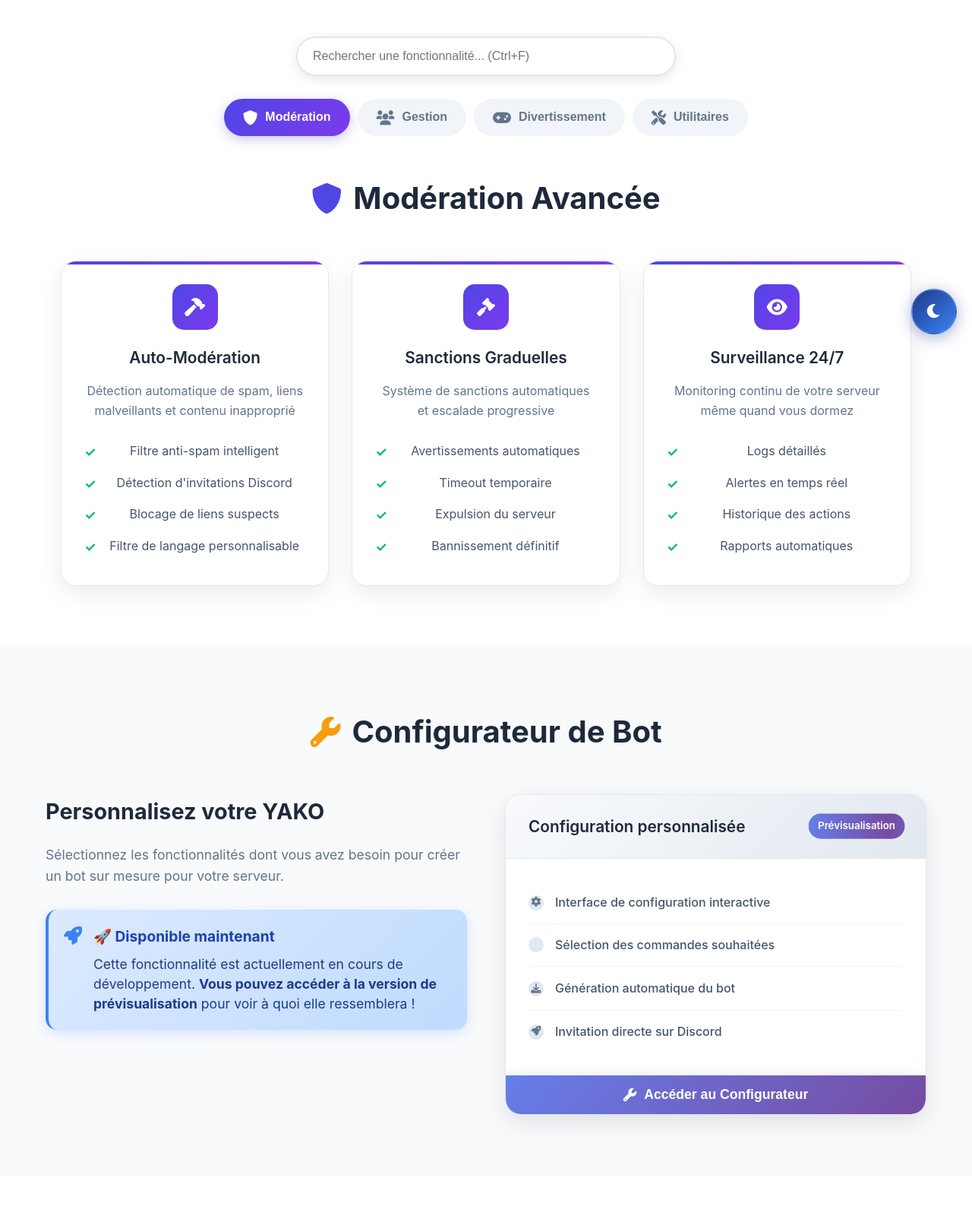
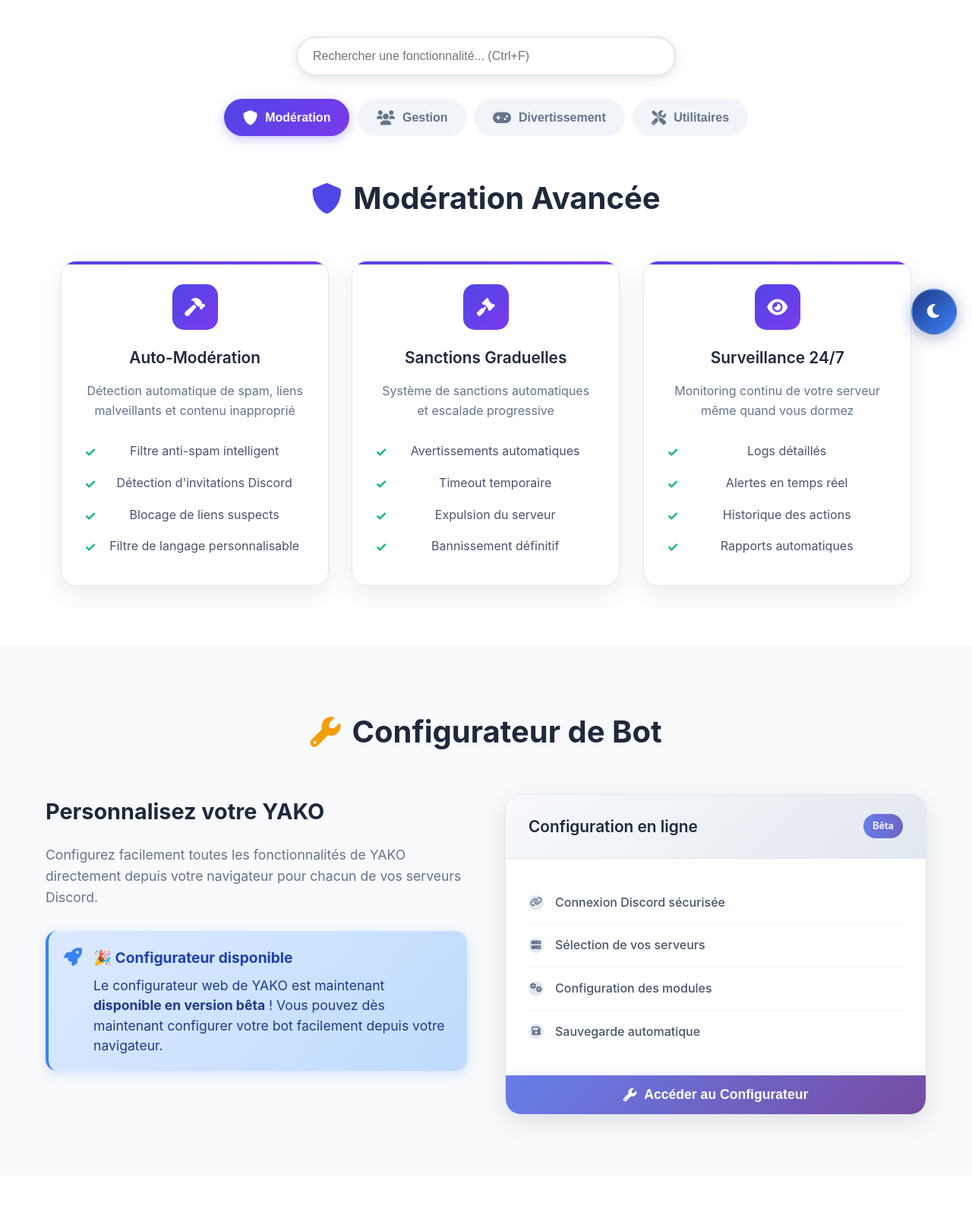
Before and after one commit to JimmyRamsamynaick/YAKO-web, a plain HTML site: page html/fonctionnalites.html in a window 1280 px wide. Shown: the part 340-1940 px from the top of the page at 76% size. Drawn offline with Linux system fonts and the light colour scheme.

Commit message:
[UPDATE] add redirect for config, but need to fix for a good fonctionement

```diff
--- a/html/fonctionnalites.html
+++ b/html/fonctionnalites.html
@@ -255,48 +255,48 @@
     </div>
   </section>
 
-  <!-- Section Configuration personnalisée -->
+  <!-- Section Configuration personnalisée - MODIFIÉE -->
   <section class="bot-configurator">
     <div class="container">
       <h2><i class="fas fa-wrench"></i> Configurateur de Bot</h2>
       <div class="configurator-content">
         <div class="configurator-info">
           <h3>Personnalisez votre YAKO</h3>
-          <p>Sélectionnez les fonctionnalités dont vous avez besoin pour créer un bot sur mesure pour votre serveur.</p>
+          <p>Configurez facilement toutes les fonctionnalités de YAKO directement depuis votre navigateur pour chacun de vos serveurs Discord.</p>
           <div class="maintenance-notice">
             <i class="fas fa-rocket"></i>
             <div>
-              <h4>🚀 Disponible maintenant</h4>
-              <p>Cette fonctionnalité est actuellement en cours de développement. <strong>Vous pouvez accéder à la version de prévisualisation</strong> pour voir à quoi elle ressemblera !</p>
+              <h4>🎉 Configurateur disponible</h4>
+              <p>Le configurateur web de YAKO est maintenant <strong>disponible en version bêta</strong> ! Vous pouvez dès maintenant configurer votre bot facilement depuis votre navigateur.</p>
             </div>
           </div>
         </div>
         <div class="configurator-panel">
           <div class="config-header">
-            <h4>Configuration personnalisée</h4>
-            <span class="maintenance-badge">Prévisualisation</span>
+            <h4>Configuration en ligne</h4>
+            <span class="maintenance-badge">Bêta</span>
           </div>
           <div class="config-preview">
             <div class="preview-item">
-              <i class="fas fa-cog"></i>
-              <span>Interface de configuration interactive</span>
+              <i class="fas fa-link"></i>
+              <span>Connexion Discord sécurisée</span>
             </div>
             <div class="preview-item">
-              <i class="fas fa-checkmark"></i>
-              <span>Sélection des commandes souhaitées</span>
+              <i class="fas fa-server"></i>
+              <span>Sélection de vos serveurs</span>
             </div>
             <div class="preview-item">
-              <i class="fas fa-download"></i>
-              <span>Génération automatique du bot</span>
+              <i class="fas fa-cogs"></i>
+              <span>Configuration des modules</span>
             </div>
             <div class="preview-item">
-              <i class="fas fa-rocket"></i>
-              <span>Invitation directe sur Discord</span>
+              <i class="fas fa-save"></i>
+              <span>Sauvegarde automatique</span>
             </div>
           </div>
           <button class="btn-configurator">
-            <i class="fas fa-wrench"></i>
-            Accéder au Configurateur
+            <i class="fas fa-external-link-alt"></i>
+            Ouvrir le Configurateur
           </button>
         </div>
       </div>
--- a/html/js/fonctionnalites.js
+++ b/html/js/fonctionnalites.js
@@ -1,4 +1,4 @@
-// JavaScript pour la page fonctionnalités - Version complète corrigée
+// JavaScript pour la page fonctionnalités - Version complète et corrigée
 document.addEventListener('DOMContentLoaded', function() {
     console.log('🤖 YAKO Fonctionnalités - Initialisation...');
 
@@ -442,11 +442,11 @@
         console.log('✅ Copie des commandes initialisée');
     }
 
-    // ========== ANIMATIONS AU SCROLL ==========
+    // ========== ANIMATIONS AU SCROLL (OPTIMISÉES) ==========
     function initScrollAnimations() {
         const observerOptions = {
-            threshold: 0.1,
-            rootMargin: '0px 0px -50px 0px'
+            threshold: 0.05,
+            rootMargin: '50px 0px -20px 0px'
         };
 
         const observer = new IntersectionObserver((entries) => {
@@ -456,21 +456,21 @@
                         entry.target.style.opacity = '1';
                         entry.target.style.transform = 'translateY(0)';
                         entry.target.classList.add('animate-in');
-                    }, index * 100);
+                    }, index * 50);
                 }
             });
         }, observerOptions);
 
-        // Observer tous les éléments animables
-        const elementsToAnimate = document.querySelectorAll('.feature-card, .command-category, .step, .preview-item');
+        // Observer tous les éléments animables SAUF les preview-item
+        const elementsToAnimate = document.querySelectorAll('.feature-card, .command-category, .step');
         elementsToAnimate.forEach((element, index) => {
             element.style.opacity = '0';
-            element.style.transform = 'translateY(30px)';
-            element.style.transition = `opacity 0.6s ease ${index * 0.05}s, transform 0.6s ease ${index * 0.05}s`;
+            element.style.transform = 'translateY(20px)';
+            element.style.transition = `opacity 0.4s ease ${index * 0.02}s, transform 0.4s ease ${index * 0.02}s`;
             observer.observe(element);
         });
 
-        console.log('✅ Animations au scroll initialisées');
+        console.log('✅ Animations au scroll optimisées');
     }
 
     // ========== EFFECT MACHINE À ÉCRIRE POUR LES COMMANDES ==========
@@ -619,42 +619,22 @@
         showNotification(helpHTML, 'info', 8000);
     }
 
-    // ========== REDIRECTION VERS LE CONFIGURATEUR ==========
-    function initConfiguratorRedirect() {
-        // Sélectionner le bouton du configurateur
+    // ========== GESTION DU BOUTON CONFIGURATEUR (CORRIGÉ) ==========
+    function initConfiguratorButton() {
         const configuratorButton = document.querySelector('.btn-configurator');
 
         if (configuratorButton) {
-            // Remplacer le comportement du bouton
+            // S'assurer que le bouton est activé
             configuratorButton.disabled = false;
             configuratorButton.classList.remove('disabled');
+
+            // Mise à jour du contenu du bouton
             configuratorButton.innerHTML = `
                 <i class="fas fa-wrench"></i>
                 Accéder au Configurateur
             `;
 
-            // Ajouter l'événement de clic
-            configuratorButton.addEventListener('click', (e) => {
-                e.preventDefault();
-
-                // Animation de clic
-                configuratorButton.style.transform = 'scale(0.98)';
-                setTimeout(() => {
-                    configuratorButton.style.transform = 'scale(1)';
-                }, 150);
-
-                // Notification de redirection
-                showNotification('🔧 Redirection vers le configurateur...', 'info', 2000);
-
-                // Redirection avec délai pour l'animation
-                setTimeout(() => {
-                    window.location.href = 'configurator.html';
-                }, 300);
-
-                console.log('🔧 Redirection vers le configurateur');
-            });
-
-            // Effets hover
+            // Ajouter les effets visuels
             configuratorButton.addEventListener('mouseenter', () => {
                 configuratorButton.style.background = 'linear-gradient(135deg, #5a6fd8, #6d28d9)';
                 configuratorButton.style.transform = 'translateY(-2px)';
@@ -667,7 +647,28 @@
                 configuratorButton.style.boxShadow = 'none';
             });
 
-            console.log('✅ Redirection vers le configurateur initialisée');
+            // Événement de clic avec redirection vers le fichier local
+            configuratorButton.addEventListener('click', (e) => {
+                e.preventDefault();
+
+                // Animation de clic
+                configuratorButton.style.transform = 'scale(0.98)';
+                setTimeout(() => {
+                    configuratorButton.style.transform = 'scale(1)';
+                }, 150);
+
+                // Notification
+                showNotification('🔧 Ouverture du configurateur...', 'info', 2000);
+
+                // Redirection vers le fichier local
+                setTimeout(() => {
+                    window.open('file:///C:/Users/jimmy/Downloads/YAKO-web/yako-config/html/configurateur.html', '_blank');
+                }, 300);
+
+                console.log('🔧 Ouverture du configurateur local');
+            });
+
+            console.log('✅ Bouton configurateur initialisé');
         }
     }
 
@@ -806,7 +807,7 @@
         initTypewriterEffect();
         initStateManagement();
         initKeyboardShortcuts();
-        initConfiguratorRedirect();
+        initConfiguratorButton();
 
         console.log('✅ YAKO Fonctionnalités - Toutes les fonctionnalités initialisées');
 
@@ -844,22 +845,23 @@
     };
 });
 
-// ========== STYLES DYNAMIQUES POUR LES ANIMATIONS ==========
+// ========== STYLES DYNAMIQUES OPTIMISÉS ==========
 const functionalitiesStyles = document.createElement('style');
 functionalitiesStyles.textContent = `
+    /* Animations plus rapides et fluides */
     @keyframes fadeIn {
-        from { opacity: 0; transform: translateY(20px); }
+        from { opacity: 0; transform: translateY(10px); }
         to { opacity: 1; transform: translateY(0); }
     }
 
     .animate-in {
-        animation: fadeInUp 0.6s ease forwards;
+        animation: fadeInUp 0.4s ease forwards;
     }
 
     @keyframes fadeInUp {
         from {
             opacity: 0;
-            transform: translateY(30px);
+            transform: translateY(20px);
         }
         to {
             opacity: 1;
@@ -867,6 +869,79 @@
         }
     }
 
+    /* Assurer que les éléments du configurateur apparaissent immédiatement */
+    .bot-configurator .preview-item,
+    .config-preview .preview-item {
+        opacity: 1 !important;
+        transform: translateY(0) !important;
+        transition: background-color 0.2s ease, transform 0.2s ease !important;
+    }
+
+    .preview-item:hover {
+        background: rgba(79, 70, 229, 0.05);
+        border-radius: 10px;
+        padding-left: 10px;
+        padding-right: 10px;
+        transform: translateX(5px);
+    }
+
+    body.dark-mode .preview-item:hover {
+        background: rgba(99, 102, 241, 0.1);
+    }
+
+    /* Animation du bouton configurateur plus fluide */
+    .btn-configurator {
+        transition: all 0.3s cubic-bezier(0.4, 0, 0.2, 1);
+        position: relative;
+        overflow: hidden;
+    }
+
+    .btn-configurator:not(:disabled):hover {
+        transform: translateY(-2px);
+        box-shadow: 0 10px 20px rgba(102, 126, 234, 0.3);
+    }
+
+    .btn-configurator:active {
+        transform: scale(0.98);
+    }
+
+    /* Animation plus douce pour le badge */
+    .maintenance-badge {
+        animation: pulse 3s ease-in-out infinite;
+    }
+
+    @keyframes pulse {
+        0%, 100% {
+            transform: scale(1);
+            opacity: 1;
+        }
+        50% {
+            transform: scale(1.02);
+            opacity: 0.9;
+        }
+    }
+
+    /* Optimisation pour les performances */
+    .feature-card,
+    .command-category,
+    .tab-button,
+    .step {
+        will-change: transform, opacity;
+    }
+
+    /* Transitions instantanées pour le contenu critique */
+    .configurator-panel,
+    .config-preview {
+        transition: none;
+    }
+
+    .configurator-panel *,
+    .config-preview * {
+        opacity: 1 !important;
+        transform: none !important;
+    }
+
+    /* Search highlight amélioré */
     .search-highlight {
         background: #fbbf24;
         color: #1e293b;
@@ -874,6 +949,11 @@
         border-radius: 3px;
         font-weight: 600;
         animation: highlight 0.3s ease;
+    }
+
+    body.dark-mode .search-highlight {
+        background: #f59e0b;
+        color: #0f172a;
     }
 
     @keyframes highlight {
@@ -902,31 +982,6 @@
         left: 100%;
     }
 
-    /* Amélioration pour les appareils tactiles */
-    @media (hover: none) {
-        .command-item code::after {
-            content: 'Toucher pour copier';
-        }
-
-        .feature-card:hover::after,
-        .tab-button::before {
-            display: none;
-        }
-    }
-
-    /* Animation des badges de maintenance */
-    .maintenance-badge {
-        animation: pulse 2s ease-in-out infinite;
-    }
-
-    /* Transitions fluides pour le mode sombre */
-    .feature-card,
-    .command-category,
-    .tab-button,
-    .step {
-        transition: background-color 0.3s ease, border-color 0.3s ease, box-shadow 0.3s ease, transform 0.3s ease;
-    }
-
     /* Focus amélioré pour l'accessibilité */
     .tab-button:focus-visible {
         outline: 2px solid #4f46e5;
@@ -937,11 +992,6 @@
     .feature-search:focus-visible {
         outline: 2px solid #4f46e5;
         outline-offset: 2px;
-    }
-
-    /* Styles pour les tooltips des commandes */
-    .command-item code:hover::after {
-        animation: fadeIn 0.3s ease;
     }
 
     /* Amélioration du focus pour l'accessibilité */
@@ -965,6 +1015,50 @@
         border-color: #6b7280;
         color: #e5e7eb;
     }
+
+    /* Responsive pour mobile */
+    @media (max-width: 768px) {
+        .search-highlight {
+            padding: 1px 3px;
+            font-size: 0.9em;
+        }
+
+        .feature-search {
+            font-size: 16px; /* Évite le zoom sur iOS */
+        }
+    }
+
+    /* États spéciaux pour reduced motion */
+    @media (prefers-reduced-motion: reduce) {
+        * {
+            animation-duration: 0.01ms !important;
+            animation-iteration-count: 1 !important;
+            transition-duration: 0.01ms !important;
+        }
+
+        .preview-item,
+        .feature-card,
+        .command-category,
+        .step {
+            opacity: 1 !important;
+            transform: none !important;
+        }
+    }
+
+    /* Contrast élevé */
+    @media (prefers-contrast: high) {
+        .search-highlight {
+            background: #000000 !important;
+            color: #ffffff !important;
+            border: 1px solid #ffffff;
+        }
+
+        body.dark-mode .search-highlight {
+            background: #ffffff !important;
+            color: #000000 !important;
+            border: 1px solid #000000;
+        }
+    }
 `;
 
 document.head.appendChild(functionalitiesStyles);
```
